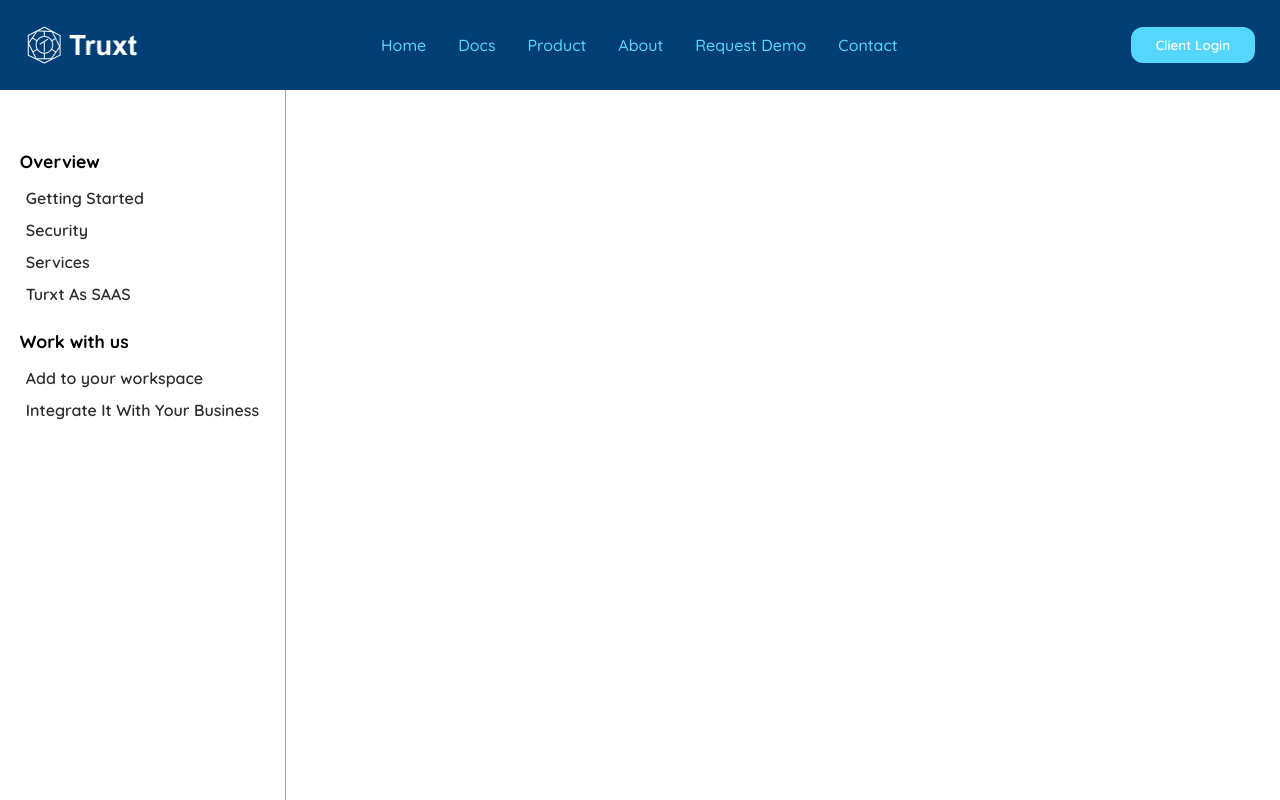
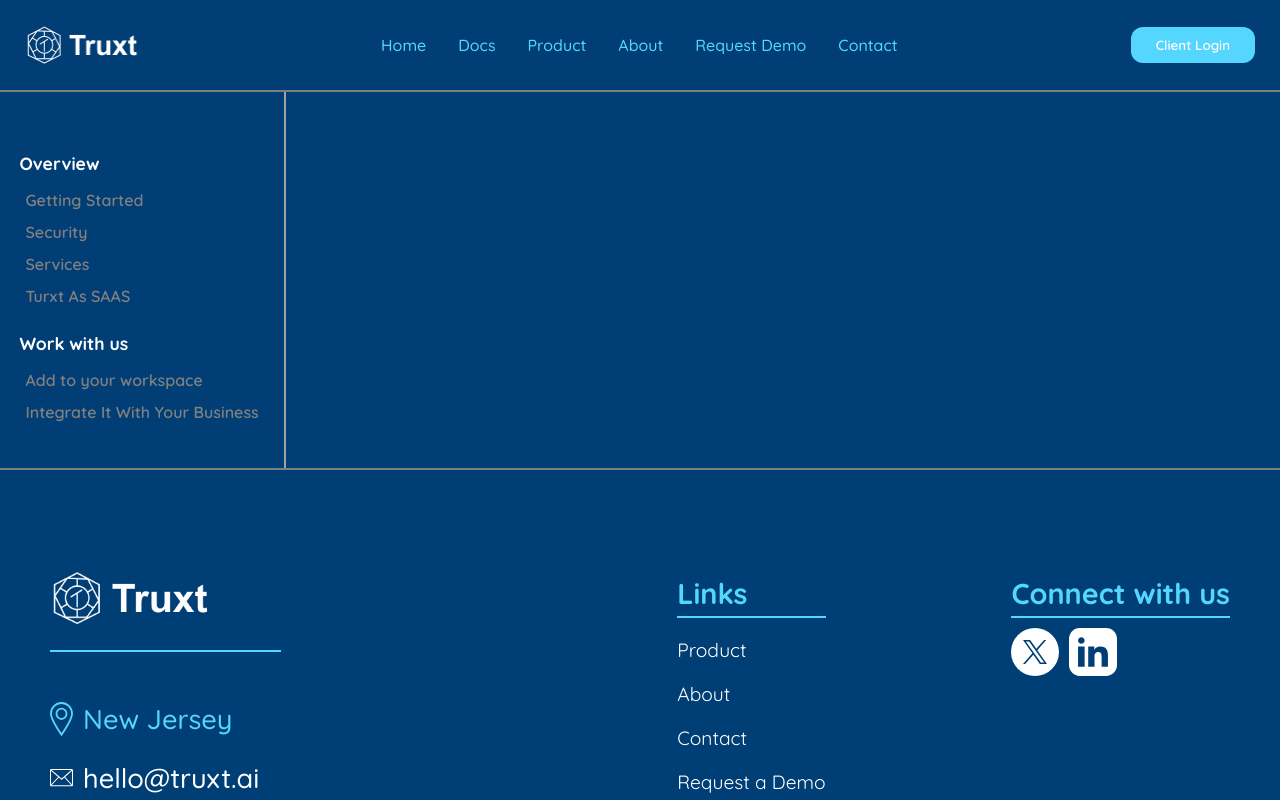
Before and after one commit to prathamsaxen/truxt-landing-app, a React (Create React App) app: page /docs in a window 1280 px wide. Shown: the top 800 px of the page. Built offline with nearby package versions, Linux system fonts and the light colour scheme; no server answers.

Commit message:
Integrated ModaL properly

```diff
--- a/package.json
+++ b/package.json
@@ -6,10 +6,10 @@
     "@emotion/react": "^11.13.3",
     "@emotion/styled": "^11.13.0",
     "@mui/material": "^6.0.2",
+    "@prathamsaxena/ai-modal-container": "^1.0.6",
     "@testing-library/jest-dom": "^5.17.0",
     "@testing-library/react": "^13.4.0",
     "@testing-library/user-event": "^13.5.0",
-    "@truxt-ai/client-modal": "^1.0.0",
     "axios": "^1.7.7",
     "react": "^18.3.1",
     "react-dom": "^18.3.1",
--- a/src/App.js
+++ b/src/App.js
@@ -1,12 +1,19 @@
 import "./App.css";
 import Layout from "./Layout";
-import TruxtModal from "@truxt-ai/client-modal";
+import TruxtModal from "@prathamsaxena/ai-modal-container";
 
 function App() {
+  const ConfigurationAIClient = {
+    API: process.env.REACT_APP_LLM_API,
+    ButtonText: "ASK AI",
+    Disclaimer: `This is a custom LLM for answering questions about Docker.Answers are based on the
+                  contents of the documentation. This feature is experimental - rate the answers to
+                  let us know what you think!`,
+  };
   return (
     <div className="App">
       <Layout />
-      <TruxtModal ButtonText={"ASK AI"} API={"k"}/>
+      <TruxtModal Options={ConfigurationAIClient} ButtonText={"Ask"}/>
     </div>
   );
 }
--- a/src/Components/DocsSidebar/DocsSidebar.css
+++ b/src/Components/DocsSidebar/DocsSidebar.css
@@ -1,6 +1,6 @@
 .docs-side-bar {
     width: 400px;
-    border-right: 1px solid rgb(162, 162, 162);
+    border-right: 2px solid rgb(162, 162, 162);
     display: flex;
     justify-content: center;
 
@@ -13,6 +13,7 @@
         h4{
             font-size: 1.1rem;
             margin: 20px 0 10px 0;
+            color: white;
         }
     }
 }
@@ -30,6 +31,8 @@
         font-weight: 600;
         color: rgb(45, 45, 45);
         display: block;
+        color: white;
+        color: gray;
     }
 }
 
--- a/src/Components/Header/Header.jsx
+++ b/src/Components/Header/Header.jsx
@@ -35,7 +35,7 @@ function Header({ setSidebarDisplay }) {
       title: "Home",
     },
     {
-      path: "/docs",
+      path: "/docs/getting-started",
       title: "Docs",
     },
     {
--- a/src/Layout.jsx
+++ b/src/Layout.jsx
@@ -1,14 +1,15 @@
-import { useRef, useState } from "react";
+import CircularProgress from "@mui/material/CircularProgress";
+import { useRef, useState, Suspense, lazy } from "react";
 import Header from "./Components/Header/Header";
-import Home from "./Pages/Home/Home";
-import Docs from "./Pages/Docs/Docs";
 import Footer from "./Components/Footer/Footer";
 import ReferenceContext from "./Context/ReferenceContext";
 import Sidebar from "./Components/Sidebar/Sidebar";
-// import chat_icon from "./assets/chat_bot_icon.svg";
-// import AI from "./Components/AI/AI";
 import { Routes, Route } from "react-router-dom";
 import "./App.css";
+
+// Lazy loading components
+const Home = lazy(() => import("./Pages/Home/Home"));
+const Docs = lazy(() => import("./Pages/Docs/Docs"));
 
 function Layout() {
   const HomeRef = useRef(null);
@@ -17,19 +18,19 @@ function Layout() {
   const ContactRef = useRef(null);
   const [sidebarDispaly, setSidebarDisplay] = useState(false);
   const [AIContainer, setAIContainer] = useState(false);
+
   return (
-    <div className="App">
-      {/* <button className="ai-button">
-        <img src={chat_icon} alt="Error in loading icon" onClick={() => setAIContainer(true)} />
-      </button> */}
-      {/* {AIContainer ? <AI setAIContainer={setAIContainer} /> : null} */}
+    <div >
       <ReferenceContext.Provider value={{ HomeRef, ProductRef, AboutRef, ContactRef }}>
         {sidebarDispaly ? <Sidebar setSidebarDisplay={setSidebarDisplay} /> : null}
         <Header setSidebarDisplay={setSidebarDisplay} />
-        <Routes>
-          <Route path="/" element={<Home />} />
-          <Route path="/docs/*" element={<Docs />} />
-        </Routes>
+        <Suspense fallback={<CircularProgress />}>
+          <Routes>
+            <Route path="/" element={<Home />} />
+            <Route path="/docs/*" element={<Docs />} />
+          </Routes>
+        </Suspense>
+
         <Footer />
       </ReferenceContext.Provider>
     </div>
--- a/src/Pages/Docs/Docs.css
+++ b/src/Pages/Docs/Docs.css
@@ -1,8 +1,10 @@
 .docs-page {
-    min-height: 100vh;
     width: 100%;
     display: flex;
     box-sizing: border-box;
+    background-color: #003E75;
+    border-top: 2px solid gray;
+    border-bottom: 2px solid gray;
 }
 
 .info-pages {
--- a/src/Pages/DocsPage.css
+++ b/src/Pages/DocsPage.css
@@ -1,4 +1,4 @@
-.docs-content-container{
+/* .docs-content-container{
     width: calc(100vw - 400px);
     display: flex;
     flex-direction: column;
@@ -55,4 +55,4 @@
     background: black;
     top: 50%;
     transform: translateY(-50%);
-}
+} */
--- a/src/Pages/Home/Home.jsx
+++ b/src/Pages/Home/Home.jsx
@@ -1,16 +1,29 @@
-import React from "react";
-import Hero from "../../Components/Hero/Hero"
-import Technology from "../../Components/Technology/Technology"
-import Truxt from "../../Components/Truxt/Truxt"
-import Contact from "../../Components/Contact/Contact"
+import React, { Suspense, lazy } from "react";
+import CircularProgress from "@mui/material/CircularProgress";
+
+const Hero = lazy(() => import("../../Components/Hero/Hero"));
+const Technology = lazy(() => import("../../Components/Technology/Technology"));
+const Truxt = lazy(() => import("../../Components/Truxt/Truxt"));
+const Contact = lazy(() => import("../../Components/Contact/Contact"));
 
 function Home() {
   return (
     <>
-      <Hero />
-      <Technology />
-      <Truxt />
-      <Contact />
+      <Suspense fallback={<CircularProgress/>}>
+        <Hero />
+      </Suspense>
+
+      <Suspense fallback={<CircularProgress/>}>
+        <Technology />
+      </Suspense>
+
+      <Suspense fallback={<CircularProgress/>}>
+        <Truxt />
+      </Suspense>
+
+      <Suspense fallback={<CircularProgress/>}>
+        <Contact />
+      </Suspense>
     </>
   );
 }
```
Also changed, not shown: 1 other file (tests, documents, lock files or other folders).
